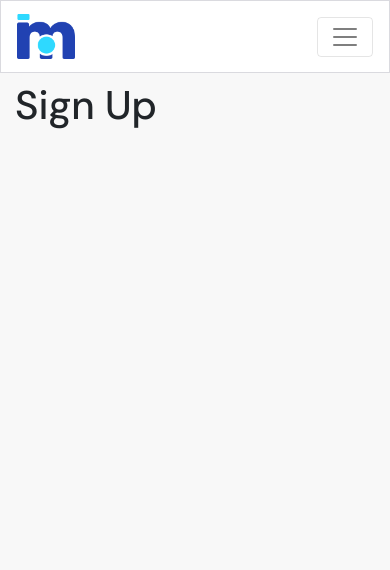
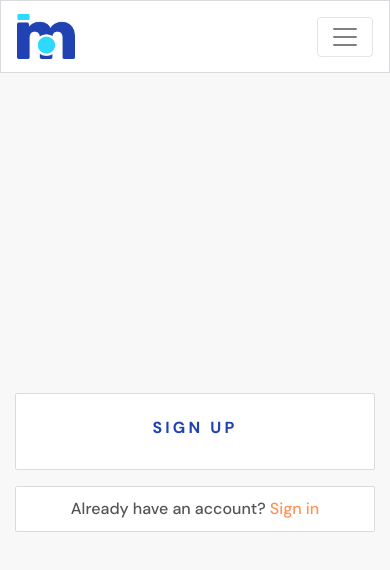
Before and after one commit to EdwardShanahan07/moments, a React (Create React App) app: page /signup in a window 390 px wide. Shown: the top 570 px of the page. Built offline with nearby package versions, Linux system fonts and the light colour scheme.

Commit message:
Add SignUpform.js

```diff
--- a/src/App.js
+++ b/src/App.js
@@ -2,6 +2,8 @@
 import styles from './App.module.css'
 import { Container } from 'react-bootstrap';
 import {Route, Switch} from 'react-router-dom'
+import './api/axiosDefault'
+import SignUpForm from './pages/auth/SignUpForm';
 
 function App() {
   return (
@@ -13,7 +15,7 @@
 
           <Route exact path='/signin' render={() => <h1>Sign In</h1> } />
 
-          <Route exact path='/signup' render={() => <h1>Sign Up</h1> } />
+          <Route exact path='/signup' render={() => <SignUpForm /> } />
           <Route render={() => <p>Page not found!</p>} />
         </Switch>
       </Container>
--- a/src/App.module.css
+++ b/src/App.module.css
@@ -7,6 +7,26 @@
 .Main {
   padding-top: 81px;
 }
+
+.Content {
+  background-color: #ffffff;
+  padding: 10px;
+  border-radius: 2px;
+  border: 1px solid #dadadf;
+}
+
+.FillerImage {
+  object-fit: cover;
+  height: 100%;
+  width: 100%;
+}
+
+.Image {
+  max-height: 40vh;
+  max-width: 100%;
+  object-fit: contain;
+}
+
 * {
   box-sizing: border-box;
 }
@@ -25,6 +45,10 @@
   transition: color ease-in-out 0.3s;
 }
 
+input[type="file"] {
+  display: none;
+}
+
 i {
   color: #cfced3;
   font-size: 1.6rem;
@@ -37,3 +61,22 @@
   transition: color ease-in-out 0.3s;
   color: #2142b2;
 }
+
+figure {
+  text-align: center;
+  display: inline-block;
+}
+
+/* scrollbar */
+*::-webkit-scrollbar {
+  width: 5px;
+}
+*::-webkit-scrollbar-track {
+  background: #f1f1f1;
+}
+*::-webkit-scrollbar-thumb {
+  background: #888;
+}
+*::-webkit-scrollbar-thumb:hover {
+  background: #555;
+}
--- /dev/null
+++ b/src/api/axiosDefault.js
@@ -0,0 +1,5 @@
+import axios from "axios";
+
+axios.defaults.baseURL = 'https://drf-api-tutorial-8b41c2d4e8d3.herokuapp.com/'
+axios.defaults.headers.post['Content-Type'] = 'multipart/form-data'
+axios.defaults.withCredentials = true
--- /dev/null
+++ b/src/pages/auth/SignUpForm.js
@@ -0,0 +1,41 @@
+import React from "react";
+import { Link } from "react-router-dom";
+
+import styles from "../../styles/SignInUpForm.module.css";
+import btnStyles from "../../styles/Button.module.css";
+import appStyles from "../../App.module.css";
+
+import { Form, Button, Image, Col, Row, Container } from "react-bootstrap";
+
+const SignUpForm = () => {
+  return (
+    <Row className={styles.Row}>
+      <Col className="my-auto py-2 p-md-2" md={6}>
+        <Container className={`${appStyles.Content} p-4 `}>
+          <h1 className={styles.Header}>sign up</h1>
+
+            {/* add your form here */}
+
+        </Container>
+        <Container className={`mt-3 ${appStyles.Content}`}>
+          <Link className={styles.Link} to="/signin">
+            Already have an account? <span>Sign in</span>
+          </Link>
+        </Container>
+      </Col>
+      <Col
+        md={6}
+        className={`my-auto d-none d-md-block p-2 ${styles.SignUpCol}`}
+      >
+        <Image
+          className={`${appStyles.FillerImage}`}
+          src={
+            "https://codeinstitute.s3.amazonaws.com/AdvancedReact/hero2.jpg"
+          }
+        />
+      </Col>
+    </Row>
+  );
+};
+
+export default SignUpForm;
--- /dev/null
+++ b/src/styles/Button.module.css
@@ -0,0 +1,69 @@
+.Button {
+  font-size: 0.8rem;
+  align-self: center;
+  border-radius: 100px;
+  border-color: transparent;
+  padding: 4px 10px;
+  margin-left: 2px;
+  margin-right: 2px;
+  min-width: 75px;
+}
+
+.Button:hover {
+  opacity: 0.8;
+  border-color: transparent;
+  cursor: pointer;
+}
+
+.Button:hover:active {
+  background-color: #2142b2 !important;
+}
+
+.Button:active {
+  background-color: #2142b2 !important;
+}
+
+.Button:focus {
+  background-color: #2142b2;
+}
+
+.Wide {
+  padding: 10px 50px;
+  width: 100%;
+}
+
+.Blue,
+.BlueOutline:hover,
+.Bright:hover {
+  background-color: #2142b2;
+  color: #ffffff;
+}
+
+.BlueOutline,
+.Blue:hover {
+  /* border: 1px solid #2142b2; */
+  background-color: #ffffff;
+  color: #2142b2;
+}
+
+.Black,
+.BlackOutline:hover {
+  /* background-color: #242a3d;
+  color: white; */
+  background-color: #242a3d;
+  color: aliceblue;
+}
+
+.Black:hover,
+.BlackOutline {
+  /* background-color: #dadadf;
+  color: #242a3d;
+  border-color: #242a3d; */
+  background-color: aliceblue;
+  color: #242a3d;
+}
+
+.Bright {
+  background-color: #2ed9ff;
+  color: #2142b2;
+}
--- /dev/null
+++ b/src/styles/SignInUpForm.module.css
@@ -0,0 +1,46 @@
+.Row {
+  height: calc(100vh - 81px);
+}
+.Input {
+  background: #ffffff;
+  border: 1px solid #f0f1f9;
+  box-sizing: border-box;
+  border-radius: 2px;
+  color: #7177a1;
+  text-align: center;
+  padding: 10px;
+}
+
+.Header {
+  font-style: normal;
+  font-weight: bold;
+  font-size: 16px;
+  line-height: 19px;
+  text-align: center;
+  letter-spacing: 0.2em;
+  text-transform: uppercase;
+  color: #2142b2;
+}
+
+.Link {
+  text-decoration: none;
+  text-align: center;
+  display: block;
+  margin: auto;
+}
+
+.Link span {
+  color: #ff9254;
+}
+
+.Container {
+  padding: 30px 10px;
+}
+
+.SignInCol {
+  height: 320px;
+}
+
+.SignUpCol {
+  height: 375px;
+}
```
